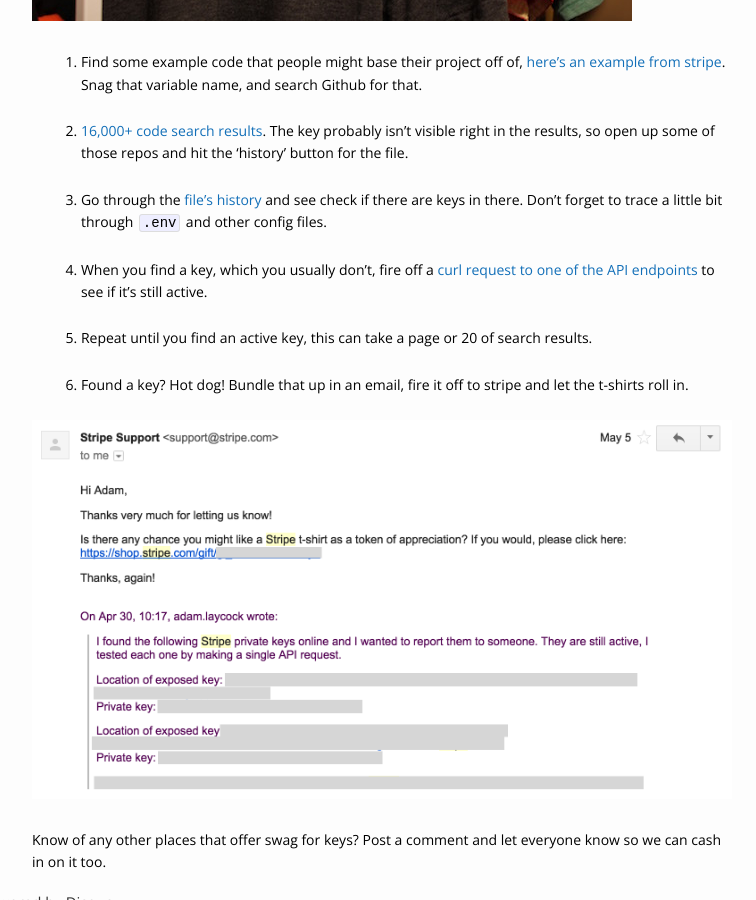
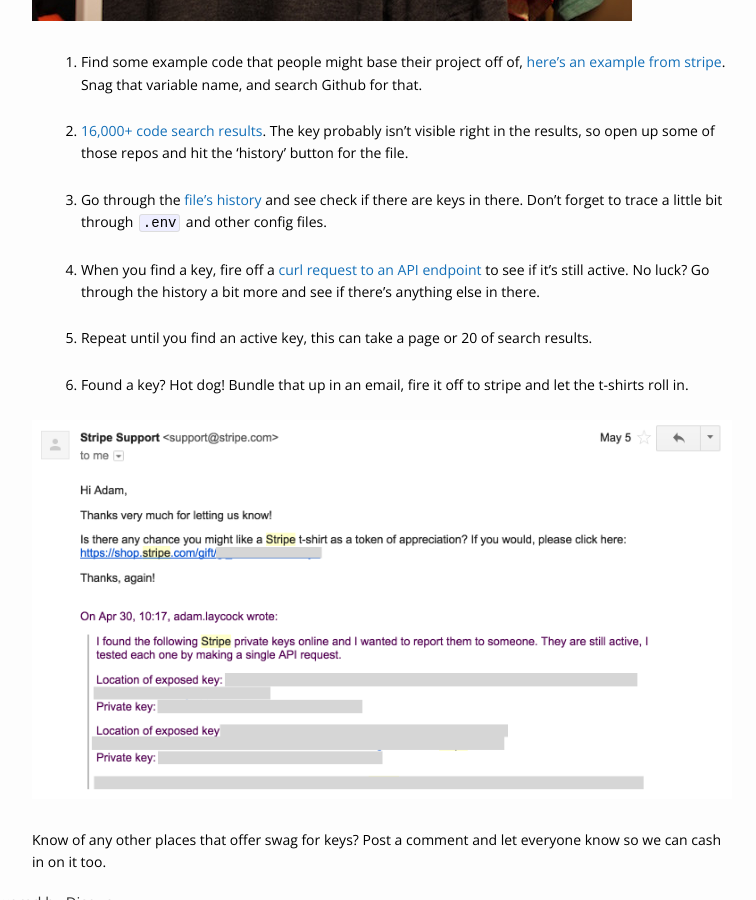
Before and after one commit to alaycock/alaycock.github.io-archive, a Jekyll site: the page built from _posts/blog/2016-05-23-Stop-Posting-Keys.markdown, in a window 1280 px wide and 900 px high, scrolled down 1320 px. Shown: the whole window, without its empty margins (258-1014 px from the left). Built offline with Jekyll 4.4.1, drawn with Linux system fonts in a browser that asks for light colours; comment, search, counter and statistics services are not loaded.

Commit message:
More copy

```diff
--- a/_posts/blog/2016-05-23-Stop-Posting-Keys.markdown
+++ b/_posts/blog/2016-05-23-Stop-Posting-Keys.markdown
@@ -21,7 +21,7 @@
 
 3. Go through the [file's history](https://github.com/stripe/monospace-rails/commits/8d8c9ff56755a51a8d58adc76f0c6e3bff828979/config/initializers/stripe.rb) and see check if there are keys in there. Don't forget to trace a little bit through `.env` and other config files.
 
-4. When you find a key, which you usually don't, fire off a [curl request to one of the API endpoints](https://stripe.com/docs/api#balance_history) to see if it's still active.
+4. When you find a key, fire off a [curl request to an API endpoint](https://stripe.com/docs/api#balance_history) to see if it's still active. No luck? Go through the history a bit more and see if there's anything else in there.
 
 5. Repeat until you find an active key, this can take a page or 20 of search results.
 
```
